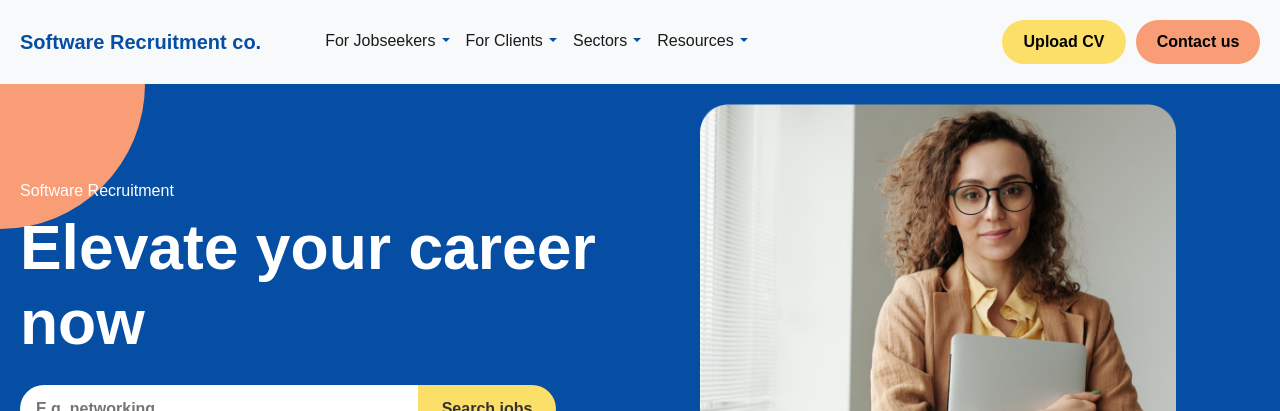
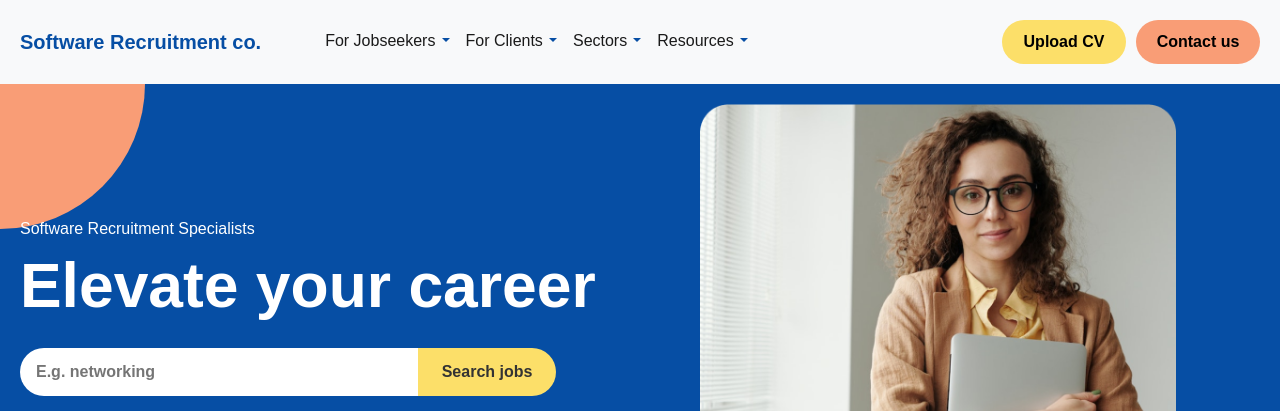
Before and after one commit to azmilafifi/recruitment-web-template, a Next.js app: page / in a window 1280 px wide. Shown: the top 411 px of the page. Built offline with nearby package versions, Linux system fonts and the light colour scheme.

Commit message:
Change title again

```diff
--- a/src/components/SearchJobs/SearchJobs.tsx
+++ b/src/components/SearchJobs/SearchJobs.tsx
@@ -9,8 +9,8 @@ const SearchJobs = () => {
             <div className={styles.circle2}></div>
             <div className={`${styles.contentWrapper} row col-12 align-items-center`}>
                 <div className="col-md-6 text-white mb-5">
-                    <div className={styles.subtitle}>Software Recruitment </div>
-                    <h1 className={styles.title}>Elevate your career now</h1>
+                    <div className={styles.subtitle}>Software Recruitment Specialists</div>
+                    <h1 className={styles.title}>Elevate your career</h1>
                     <div className={styles.searchForm}>
                         <input
                             type="text"
```
